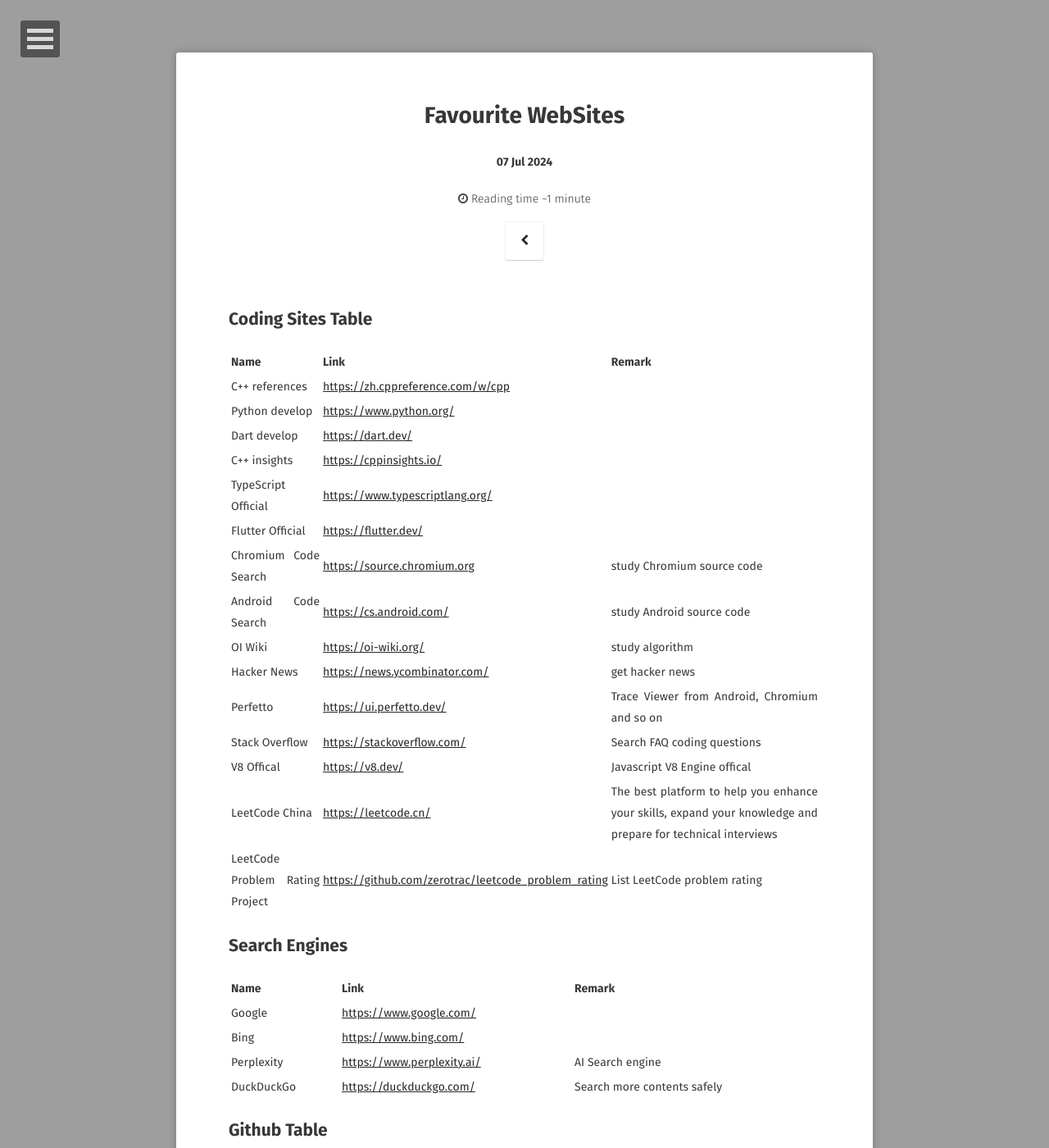
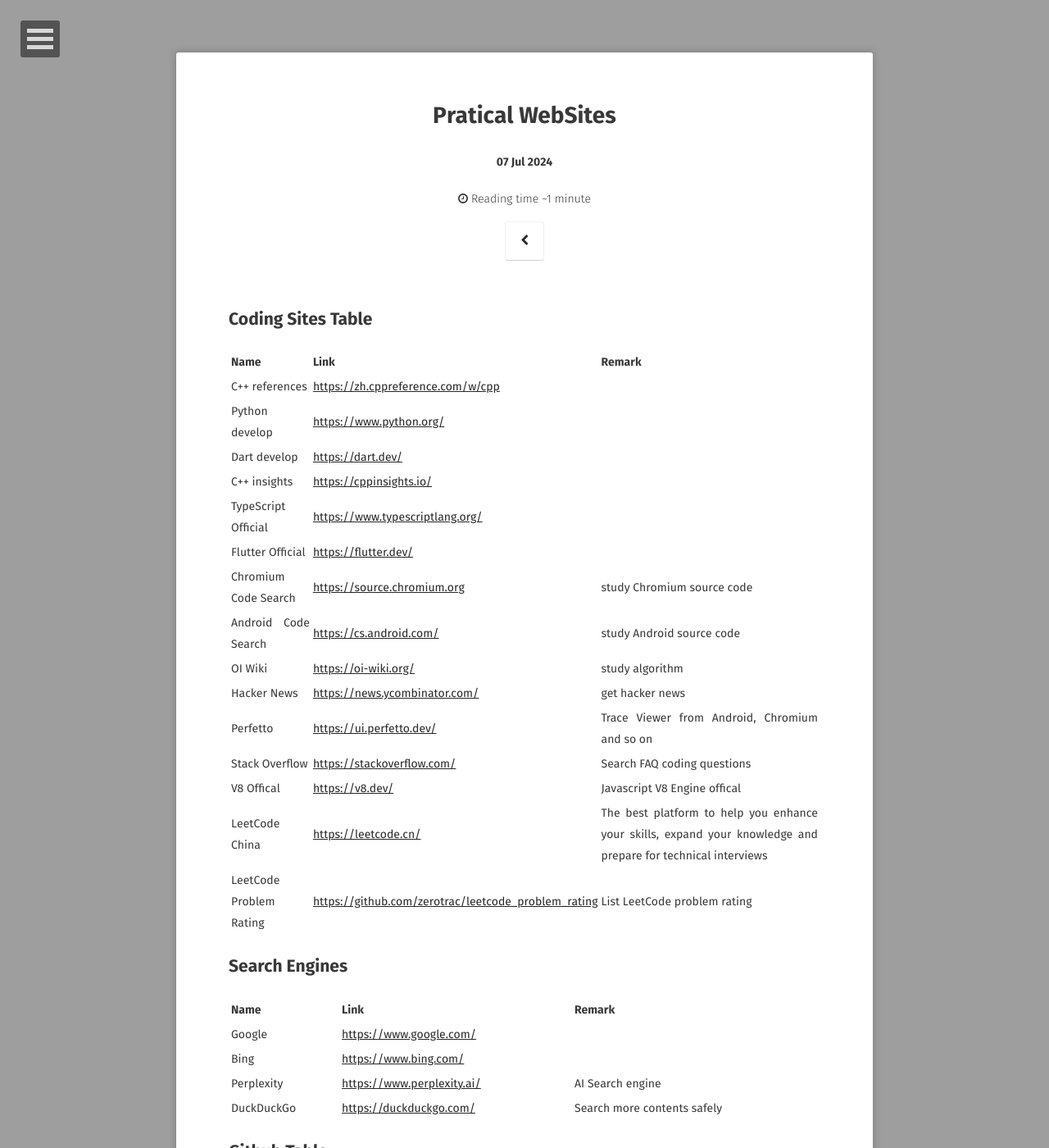
Before and after one commit to o7878x/o7878x.github.io, a Jekyll site: the page built from _posts/2024-07-07-pratical-websites.md, in a window 1280 px wide and 1400 px high. Shown: the whole window at 82% size. Built offline with Jekyll 4.4.1, drawn with Linux system fonts in a browser that asks for light colours; some web fonts are replaced; comment, search, counter and statistics services are not loaded.

Commit message:
feature:rename article titles

```diff
--- a/_posts/2024-07-07-fav-sites.md
+++ b/_posts/2024-07-07-pratical-websites.md
@@ -1,6 +1,6 @@
 ---
 layout: post
-title: "Favourite WebSites"
+title: "Pratical WebSites"
 date: 2024-07-07
 excerpt: "A list of pratical websites"
 comments: true
@@ -27,7 +27,7 @@
 | Stack Overflow | <https://stackoverflow.com/> | Search FAQ coding questions |
 | V8 Offical | <https://v8.dev/> | Javascript V8 Engine offical |
 | LeetCode China | <https://leetcode.cn/> | The best platform to help you enhance your skills, expand your knowledge and prepare for technical interviews |
-| LeetCode Problem Rating Project | <https://github.com/zerotrac/leetcode_problem_rating> | List LeetCode problem rating |
+| LeetCode Problem Rating | <https://github.com/zerotrac/leetcode_problem_rating> | List LeetCode problem rating |
 
 ## Search Engines
 
```
Also changed, not shown: _posts/2024-07-07-wonderful-softwares.md (renamed from _posts/2024-07-07-fav-softwares.md, +2 -2 lines).
